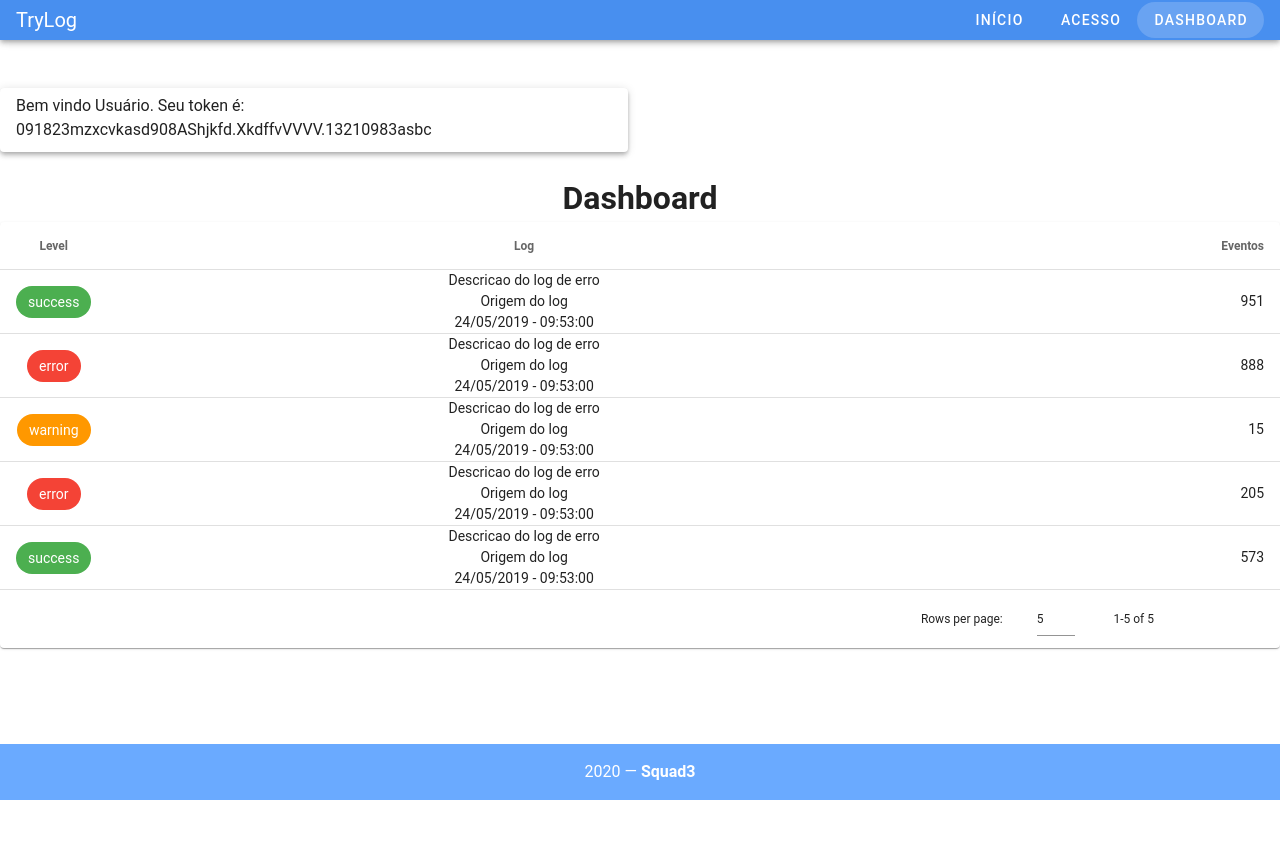
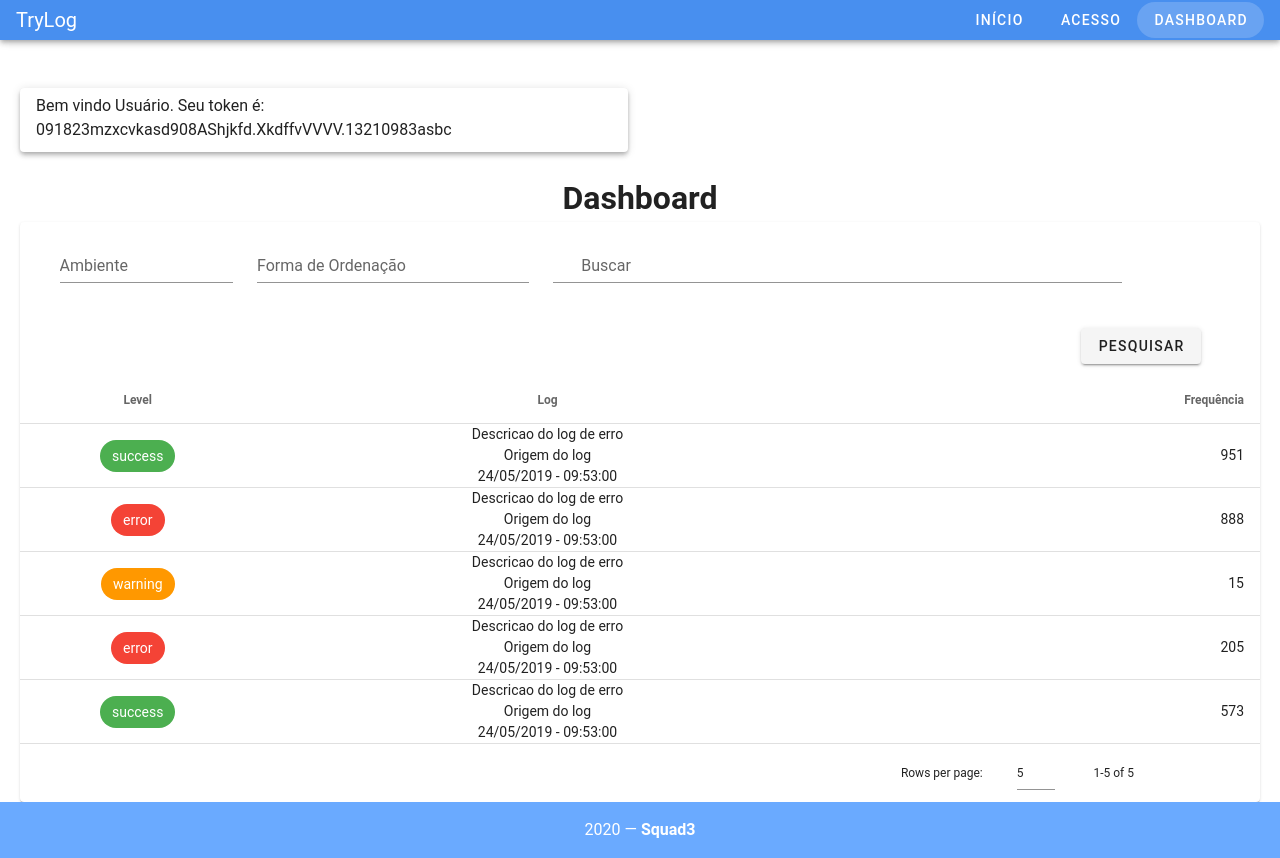
Before and after one commit to Calkines/TryLog.Frontend, a Vue app: page /dashboard in a window 1280 px wide. Before the commit the page ends 800 px from the top, so only its background shows below. Built offline with nearby package versions, Linux system fonts and the light colour scheme; the HTML template or start-up script is replaced by a standard one.

Commit message:
feat: tela dashboard, adiciona seção de filtro no componente de tabela dos logs

```diff
--- a/src/components/DashboardTableLog.vue
+++ b/src/components/DashboardTableLog.vue
@@ -1,12 +1,85 @@
 <template>
+  <div>
     <v-data-table
+      v-model="selected"
       :headers="headers"
       :items="events"
       :items-per-page="5"
+      item-key="id"
       class="elevation-1"
+      :single-select="false"
+      show-select
     >
+      <!-- Filters -->
+      <template v-slot:top>
+        <v-container>
+          <v-row>
+            <v-col class="d-flex" cols="12" sm="2">
+              <v-select
+                v-model="selectedEnviroments"
+                :items="lstEnvironments"
+                :item-text="item => item.description"
+                :item-value="item => item.id"
+                :menu-props="{ maxHeight: '200' }"
+                :no-data-text="'Nenhum ambiente disponível'"
+                label="Ambiente"
+                multiple
+                small-chips
+              >
+                <template v-slot:selection="{ item, index }">
+                  <v-chip v-if="index === 0" x-small>
+                    <span>{{ item.description }}</span>
+                  </v-chip>
+                  <span v-if="index === 1" class="grey--text caption"
+                    >(+{{ selectedEnviroments.length - 1 }} outros)</span
+                  >
+                </template>
+              </v-select>
+            </v-col>
+            <v-col class="d-flex" cols="12" sm="3">
+              <v-select
+                v-model="selectedFieldOrders"
+                :items="lstAvaiableFieldOrders"
+                :item-text="item => item.description"
+                :menu-props="{ maxHeight: '200' }"
+                label="Forma de Ordenação"
+                :no-data-text="'Nenhuma ordenação disponível'"
+                multiple
+                persistent-hint
+              ></v-select>
+            </v-col>
+            <!-- <v-col class="d-flex" cols="12" sm="3">
+            <v-select
+              v-model="selectedFieldsFind"
+              :items="lstAvaiableFieldOrders"
+              :item-text="item => item.description"
+              :item-value="item => item.id"
+              :menu-props="{ maxHeight: '100' }"
+              :no-data-text="'Nenhum campo disponível'"
+              label="Pesquisar em"
+              flat
+              clearable
+              @click:clear.prevent="clearSelected"
+            ></v-select>
+          </v-col> -->
+            <v-col class="d-flex" cols="12" sm="6">
+              <v-text-field
+                label="Buscar"
+                prepend-inner-icon="fas fa-search"
+              ></v-text-field>
+            </v-col>
+          </v-row>
+          <v-row>
+            <v-col class="d-flex justify-end mr-5">
+              <v-btn end>Pesquisar</v-btn>
+            </v-col>
+          </v-row>
+        </v-container>
+      </template>
       <template v-slot:item.severity="{ item }">
-      <v-chip :color="getColor(item.severity)" dark>{{ item.severity }}</v-chip>
+        <v-chip :color="getColor(item.severity)" dark>{{
+          item.severity
+        }}</v-chip>
       </template>
       <template v-slot:item.event="{ item }">
         <div>{{ item.event.description }}</div>
@@ -14,17 +87,32 @@
         <div>{{ item.event.occurrenceDate }}</div>
       </template>
     </v-data-table>
+  </div>
 </template>
 <script>
 export default {
   name: "DashboardTableLog",
+
   data() {
     return {
+      selectSlot: false,
+      selectedFieldOrders: [],
+      selectedEnviroments: [],
+      lstEnvironments: [
+        { id: 1, description: "Produção" },
+        { id: 2, description: "Desenvolvimento" },
+        { id: 3, description: "Testes" }
+      ],
+      lstAvaiableFieldOrders: [
+        { id: 1, description: "Frequencia" },
+        { id: 2, description: "Level" }
+      ],
+      selected: [],
       headers: [
         {
           text: "Level",
           align: "center",
-          sortable: false,
+          sortable: true,
           value: "severity",
           width: 50
         },
@@ -35,14 +123,15 @@ export default {
           align: "center"
         },
         {
-          text: "Eventos",
-          sortable: false,
+          text: "Frequência",
+          sortable: true,
           value: "quantity",
           align: "right"
         }
       ],
       events: [
         {
+          id: 1,
           severity: "success",
           event: {
             description: "Descricao do log de erro",
@@ -52,6 +141,7 @@ export default {
           quantity: 951
         },
         {
+          id: 2,
           severity: "error",
           event: {
             description: "Descricao do log de erro",
@@ -61,6 +151,7 @@ export default {
           quantity: 888
         },
         {
+          id: 3,
           severity: "warning",
           event: {
             description: "Descricao do log de erro",
@@ -70,6 +161,7 @@ export default {
           quantity: 15
         },
         {
+          id: 4,
           severity: "error",
           event: {
             description: "Descricao do log de erro",
@@ -79,6 +171,7 @@ export default {
           quantity: 205
         },
         {
+          id: 5,
           severity: "success",
           event: {
             description: "Descricao do log de erro",
@@ -95,6 +188,15 @@ export default {
       if (severity == "error") return "red";
       else if (severity == "warning") return "orange";
       else return "green";
+    },
+    clearSelected() {
+      this.selectedFieldsFind = [];
+    }
+  },
+  watch: {
+    multiple(val) {
+      if (val) this.selectedEnviroments = [this.selectedEnviroments];
+      else this.selectedEnviroments = this.selectedEnviroments[0] || "Foo";
     }
   }
 };
--- a/src/views/Dashboard.vue
+++ b/src/views/Dashboard.vue
@@ -1,5 +1,5 @@
 <template>
-  <div>
+  <div class="ml-5 mr-5">
     <UserInformation class="mt-5" />
 
     <h1 class="mt-5 text-center">Dashboard</h1>
--- a/src/views/Home.vue
+++ b/src/views/Home.vue
@@ -1,7 +1,9 @@
 <template>
   <div class="home">
-    <!-- <HelloWorld msg="Welcome to Your Vue.js App" /> -->
-    <h1>Bem vindo</h1>
+    <v-container>
+      <!-- <HelloWorld msg="Welcome to Your Vue.js App" /> -->
+      <h1>Bem vindo</h1>
+    </v-container>
   </div>
 </template>
 
```
Lines whose indentation alone changed are shown as unchanged.
